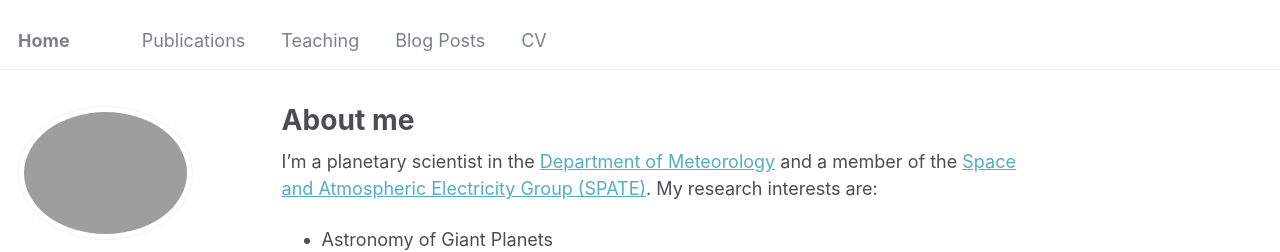
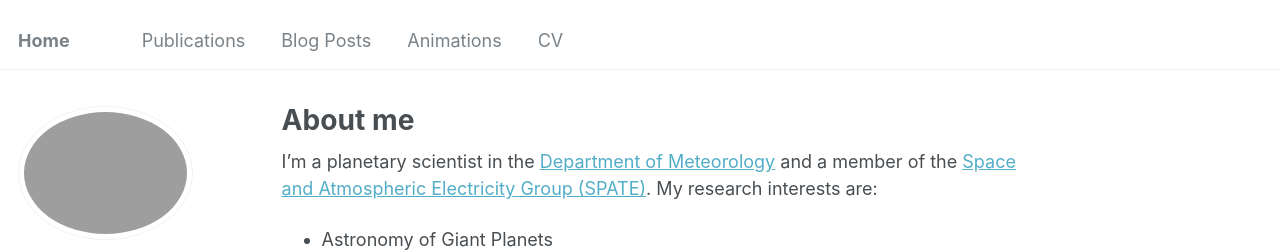
Before and after one commit to odonoghuespace/odonoghuespace.github.io, a Jekyll site: the page built from _pages/about.md, in a window 1280 px wide. Shown: the top 252 px of the page. Built offline with Jekyll 4.4.1, drawn with Linux system fonts in a browser that asks for light colours; some web fonts are replaced.

Commit message:
Update navigation.yml

```diff
--- a/_data/navigation.yml
+++ b/_data/navigation.yml
@@ -8,11 +8,11 @@ main:
   - title: "Publications"
     url: /publications/
 
-  - title: "Teaching"
-    url: /teaching/
-
   - title: "Blog Posts"
     url: /year-archive/
 
+  - title: "Animations"
+    url: https://www.youtube.com/@Interplanetary/videos
+
   - title: "CV"
     url: /cv/
```
